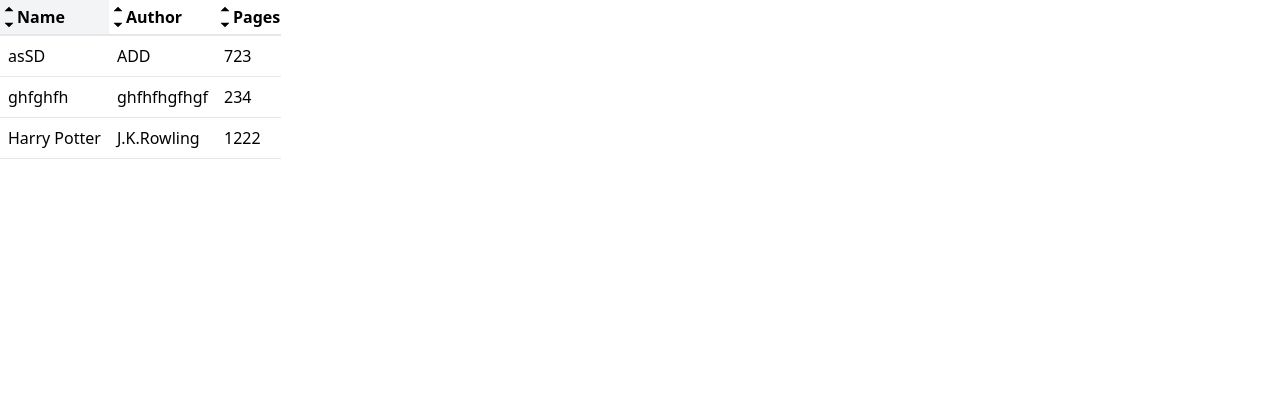
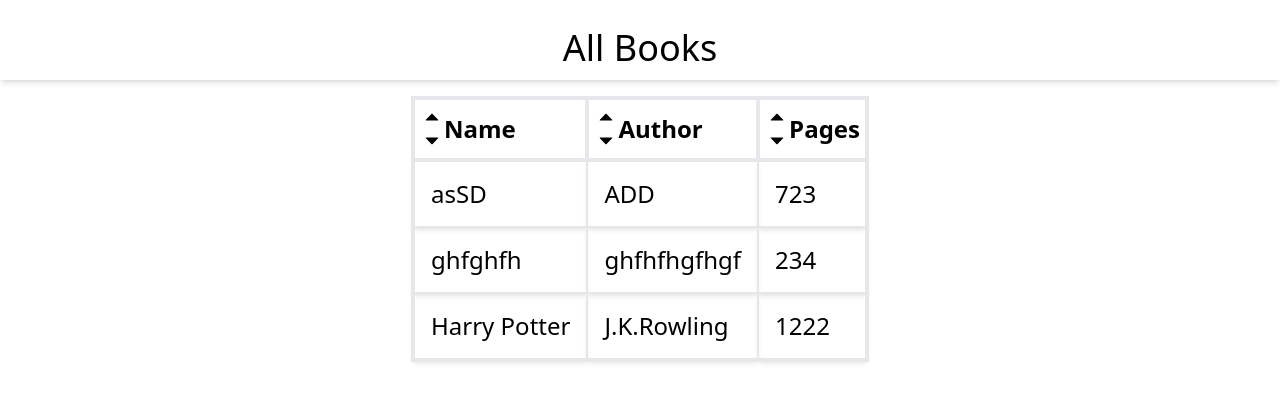
Before and after one commit to AntimonS/books-repository, a React (Create React App) app: page / in a window 1280 px wide. Shown: the top 402 px of the page. Built offline with nearby package versions, Linux system fonts and the light colour scheme; data requests are answered from the project's data file.

Commit message:
added some style to tables

```diff
--- a/src/components/SortableTable.js
+++ b/src/components/SortableTable.js
@@ -34,10 +34,10 @@ function SortableTable(props) {
       ...column,
       header: () => (
         <th
-          className="cursor-pointer hover:bg-gray-100"
+          className="cursor-pointer hover:bg-gray-100 text-2xl border-4"
           onClick={() => handleClick(column.label)}
         >
-          <div className="flex items-center">
+          <div className="flex items-center p-1">
             {getIcons(column.label, sortBy, sortOrder)}
             {column.label}
           </div>
--- a/src/components/Table.js
+++ b/src/components/Table.js
@@ -12,23 +12,19 @@ function Table({ config, keyFn, books }) {
 
   const renderedBooksInfo = books.map((rowData) => {
     const renderedCells = config.map((column) => (
-      <td key={column.label} className="p-2">
+      <td key={column.label} className="p-4 text-2xl border-2 shadow-md">
         {column.render(rowData)}
       </td>
     ));
-    return (
-      <tr className="border-b" key={keyFn(rowData)}>
-        {renderedCells}
-      </tr>
-    );
+    return <tr key={keyFn(rowData)}>{renderedCells}</tr>;
   });
 
   return (
-    <table className="table-auto border-spacing-2">
+    <table className="table-auto border-spacing-4">
       <thead>
-        <tr className="border-b-2">{renderedHeaders}</tr>
+        <tr>{renderedHeaders}</tr>
       </thead>
-      <tbody>{renderedBooksInfo}</tbody>
+      <tbody className="border-4">{renderedBooksInfo}</tbody>
     </table>
   );
 }
--- a/src/pages/TablePage.js
+++ b/src/pages/TablePage.js
@@ -24,12 +24,17 @@ function TablePage() {
   ];
 
   const keyFn = (book) => {
-    return book.title;
+    return book.id;
   };
 
   return (
     <div>
-      <SortableTable books={books} config={config} keyFn={keyFn} />
+      <div className="flex flex-row justify-center my-4 p-3 text-4xl shadow-md">
+        <h2>All Books</h2>
+      </div>
+      <div className="flex flex-row justify-center">
+        <SortableTable books={books} config={config} keyFn={keyFn} />
+      </div>
     </div>
   );
 }
```
